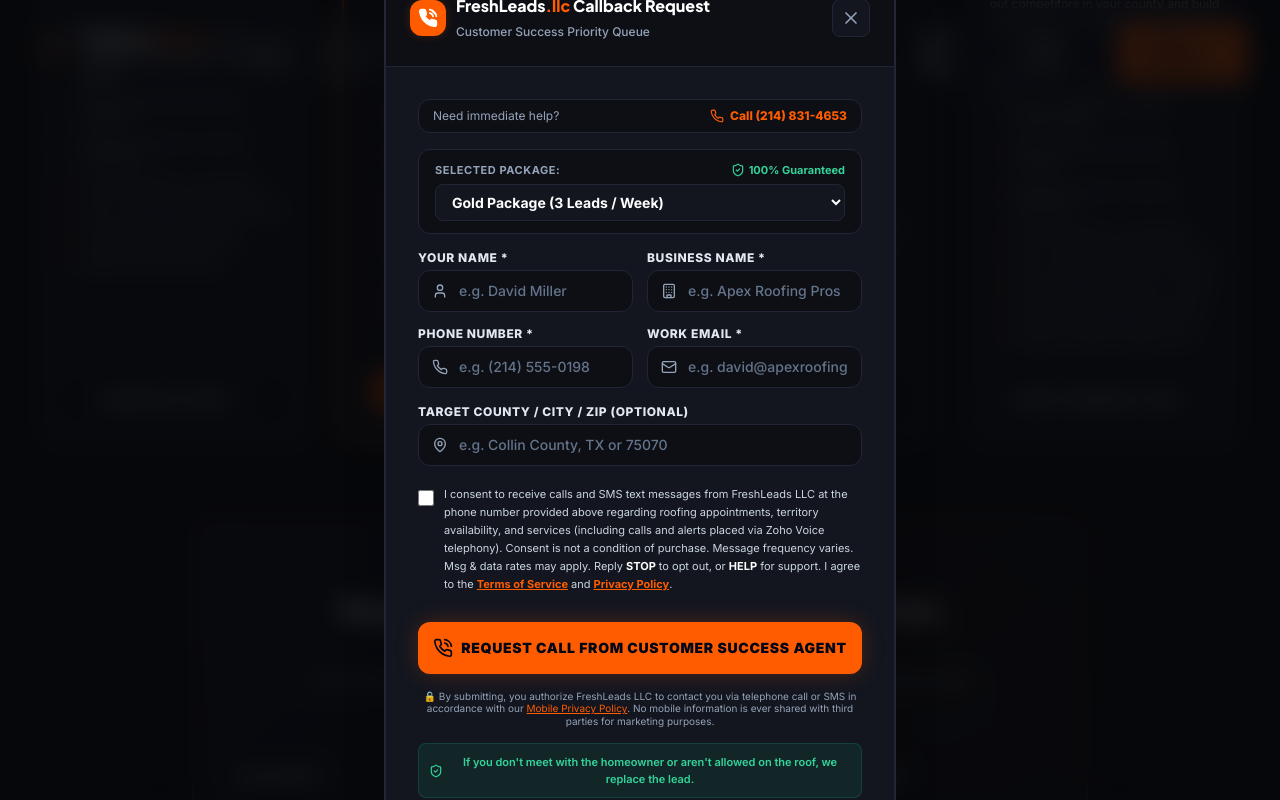
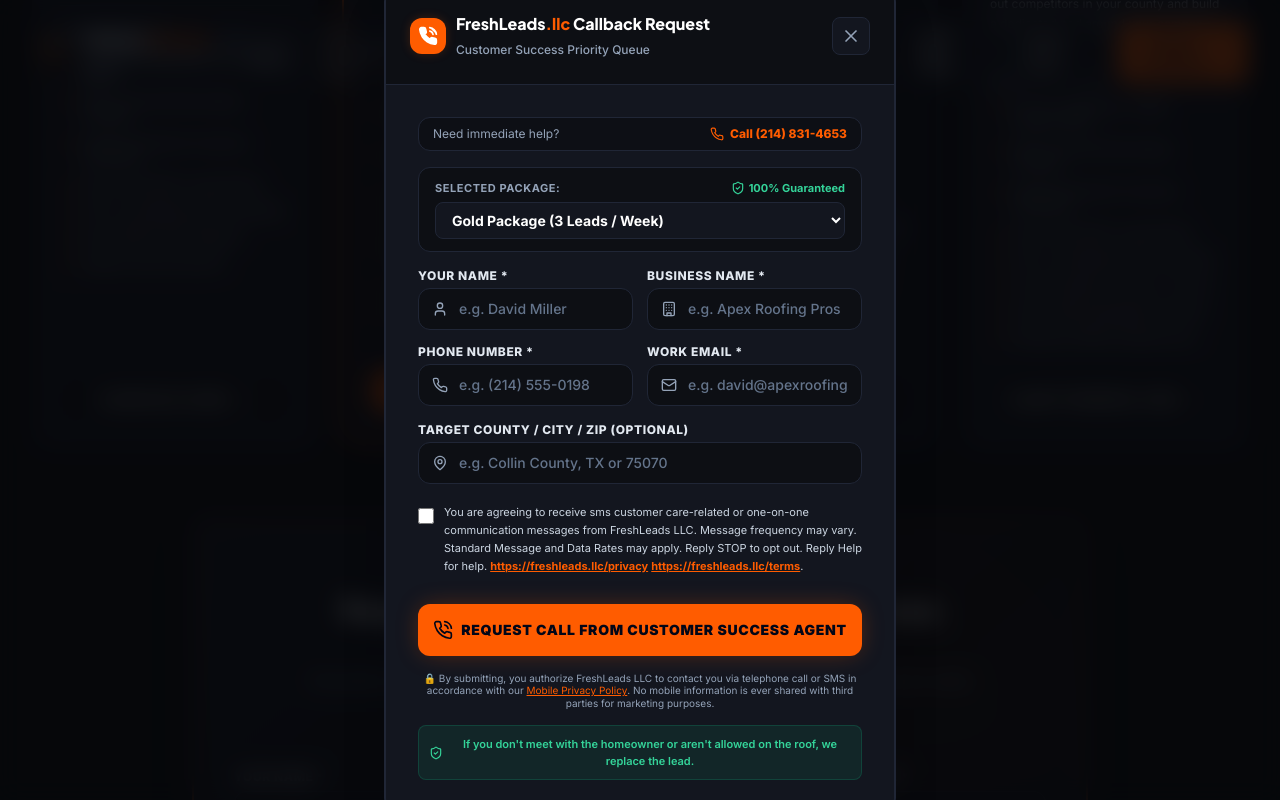
Before and after one commit to farmadvisorar-ux/freshleads-site, a React (Vite) app: page / in a window 1280 px wide. Both pictures are taken after a click on the button "CLAIM GOLD (3/WK)". Shown: the part 7772-8572 px from the top of the page. Built offline with nearby package versions, Linux system fonts and the light colour scheme.

Commit message:
Update TCR and 10DLC exact standardized opt-in and privacy policy statements with phone 214-831-4653

```diff
--- a/src/components/Footer.jsx
+++ b/src/components/Footer.jsx
@@ -198,16 +198,16 @@
         {/* TCPA / CTIA / 10DLC Carrier Communications Notice */}
         <div className="mt-8 pt-6 border-t border-fresh-border/50 text-[11px] text-slate-400 leading-relaxed text-center sm:text-left space-y-1">
           <p>
-            <strong className="text-slate-200">TCPA & 10DLC Communications Disclosure:</strong> By submitting your contact details or requesting territory information on FreshLeads.llc, you grant prior express consent to receive telephone calls and SMS/MMS text messages from FreshLeads LLC (including communications via Zoho Voice telephony) at the number provided. Consent is not a condition of purchase. Message frequency varies. Message & data rates may apply. You may reply <strong className="text-slate-200">STOP</strong> to cancel at any time, or <strong className="text-slate-200">HELP</strong> for support.
+            <strong className="text-slate-200">TCPA & 10DLC Communications Disclosure:</strong> You are agreeing to receive sms customer care-related or one-on-one communication messages from FreshLeads LLC. Message frequency may vary. Standard Message and Data Rates may apply. Reply STOP to opt out. Reply Help for help.{' '}
+            <a href="https://freshleads.llc/privacy" onClick={(e) => { e.preventDefault(); onNavigateToPrivacy?.(); }} className="text-fresh-orange underline hover:text-white">
+              https://freshleads.llc/privacy
+            </a>{' '}
+            <a href="https://freshleads.llc/terms" onClick={(e) => { e.preventDefault(); onNavigateToTerms?.(); }} className="text-fresh-orange underline hover:text-white">
+              https://freshleads.llc/terms
+            </a>.
           </p>
           <p className="text-slate-400">
-            <strong className="text-slate-200">Mobile Privacy Guarantee:</strong> No mobile information will be shared with third parties or affiliates for marketing or promotional purposes. Review our full{' '}
-            <button type="button" onClick={onNavigateToPrivacy} className="text-fresh-orange underline hover:text-white">
-              Privacy Policy
-            </button>{' '}and{' '}
-            <button type="button" onClick={onNavigateToTerms} className="text-fresh-orange underline hover:text-white">
-              Terms of Service
-            </button>.
+            <strong className="text-slate-200">Mobile Privacy Guarantee:</strong> We will not share your opt-in to an SMS campaign with any third party for purposes unrelated to providing you with the services of that campaign. All the above categories exclude text messaging originator opt-in data and consent; this information will not be shared with any third parties. Direct support: <a href="tel:2148314653" className="text-white hover:text-fresh-orange font-bold">(214) 831-4653</a>.
           </p>
         </div>
 
--- a/src/components/PricingTiers.jsx
+++ b/src/components/PricingTiers.jsx
@@ -405,20 +405,20 @@
                     className="mt-1 w-4 h-4 rounded border-fresh-border bg-fresh-dark text-fresh-orange focus:ring-fresh-orange accent-fresh-orange cursor-pointer shrink-0"
                   />
                   <span className="text-[11px] leading-relaxed text-slate-300 group-hover:text-white">
-                    I consent to receive calls and SMS text messages from FreshLeads LLC at the phone number provided above regarding roofing appointments, lead volume, and customer support (including calls placed via Zoho Voice telephony). Consent is not a condition of purchase. Message frequency varies. Msg & data rates may apply. Reply <strong className="text-white">STOP</strong> to opt out, or <strong className="text-white">HELP</strong> for support. I agree to the{' '}
+                    You are agreeing to receive sms customer care-related or one-on-one communication messages from FreshLeads LLC. Message frequency may vary. Standard Message and Data Rates may apply. Reply STOP to opt out. Reply Help for help.{' '}
                     <a
-                      href="/terms"
+                      href="https://freshleads.llc/privacy"
+                      onClick={(e) => { e.preventDefault(); onNavigateToPrivacy?.(); }}
+                      className="text-fresh-orange underline hover:text-white font-bold"
+                    >
+                      https://freshleads.llc/privacy
+                    </a>{' '}
+                    <a
+                      href="https://freshleads.llc/terms"
                       onClick={(e) => { e.preventDefault(); onNavigateToTerms?.(); }}
                       className="text-fresh-orange underline hover:text-white font-bold"
                     >
-                      Terms of Service
-                    </a>{' '}and{' '}
-                    <a
-                      href="/privacy"
-                      onClick={(e) => { e.preventDefault(); onNavigateToPrivacy?.(); }}
-                      className="text-fresh-orange underline hover:text-white font-bold"
-                    >
-                      Privacy Policy
+                      https://freshleads.llc/terms
                     </a>.
                   </span>
                 </label>
--- a/src/components/SmsOptIn.jsx
+++ b/src/components/SmsOptIn.jsx
@@ -246,7 +246,7 @@
                 </div>
               )}
 
-              {/* The Mandatory Opt-In Consent Checkbox */}
+              {/* The Mandatory Opt-In Consent Checkbox (TCR Standardized Formula) */}
               <div className="p-4 rounded-xl bg-fresh-dark border-2 border-fresh-border hover:border-fresh-orange/50 transition-colors">
                 <label htmlFor="smsConsentCheckbox" className="flex items-start gap-3 cursor-pointer text-left select-none">
                   <input
@@ -260,81 +260,91 @@
                   />
                   <span className="text-xs sm:text-sm leading-relaxed text-slate-200 font-medium">
                     <strong className="text-white block font-bold mb-1">
-                      ☑ Yes, I agree to receive SMS text messages from FreshLeads LLC
+                      ☑ Yes, I agree to receive SMS messages from FreshLeads LLC
                     </strong>
-                    By checking this box, I consent to receive recurring informational and transactional SMS text messages from FreshLeads LLC at the mobile phone number provided above regarding roofing leads, territory availability, appointment scheduling, and account updates. I understand that consent is not a condition of purchasing any services, message and data rates may apply, and message frequency varies. I can unsubscribe at any time by replying <strong className="text-white">STOP</strong>, or reply <strong className="text-white">HELP</strong> for assistance. I have read and agree to the{' '}
+                    You are agreeing to receive sms customer care-related or one-on-one communication messages from FreshLeads LLC. Message frequency may vary. Standard Message and Data Rates may apply. Reply STOP to opt out. Reply Help for help.{' '}
+                    <a
+                      href="https://freshleads.llc/privacy"
+                      onClick={(e) => { e.preventDefault(); onNavigateToPrivacy?.(); }}
+                      className="text-fresh-orange underline hover:text-white font-bold"
+                    >
+                      https://freshleads.llc/privacy
+                    </a>{' '}
+                    <a
+                      href="https://freshleads.llc/terms"
+                      onClick={(e) => { e.preventDefault(); onNavigateToTerms?.(); }}
+                      className="text-fresh-orange underline hover:text-white font-bold"
+                    >
+                      https://freshleads.llc/terms
+                    </a>.
+                  </span>
+                </label>
+              </div>
+
+              {/* Comprehensive Consent Breakdown Box (Covering Opt-In, Opt-Out, Help, & Privacy Link Explaining Data Usage) */}
+              <div className="p-5 rounded-xl bg-fresh-card border border-fresh-border text-xs text-slate-300 space-y-4">
+                <div className="font-extrabold text-white text-xs uppercase tracking-wider flex items-center gap-1.5 border-b border-fresh-border pb-2">
+                  <ShieldCheck className="w-4 h-4 text-emerald-400" />
+                  <span>TCR 10DLC Standardized Opt-In Disclosures</span>
+                </div>
+
+                {/* Exact Formula Display for Reviewers */}
+                <div className="p-3.5 rounded-lg bg-fresh-dark border border-fresh-border/80 text-[11px] font-mono text-slate-200 leading-relaxed">
+                  &quot;You are agreeing to receive sms customer care-related or one-on-one communication messages from FreshLeads LLC. Message frequency may vary. Standard Message and Data Rates may apply. Reply STOP to opt out. Reply Help for help. https://freshleads.llc/privacy https://freshleads.llc/terms&quot;
+                </div>
+
+                <div className="grid grid-cols-1 md:grid-cols-3 gap-3 pt-1">
+                  <div className="space-y-1">
+                    <strong className="text-emerald-400 block font-bold">1. Opt-In Confirmation</strong>
+                    <p className="text-[11px] text-slate-400 leading-relaxed">
+                      By submitting your information and checking the box above, you authorize FreshLeads LLC to send customer care or one-on-one text messages (SMS/MMS) to your mobile number.
+                    </p>
+                  </div>
+
+                  <div className="space-y-1">
+                    <strong className="text-amber-400 block font-bold">2. Opt-Out Options (STOP)</strong>
+                    <p className="text-[11px] text-slate-400 leading-relaxed">
+                      Reply <strong className="text-white">STOP</strong> to opt out at any time. You can also reply <strong className="text-white">CANCEL</strong>, <strong className="text-white">END</strong>, or <strong className="text-white">QUIT</strong>.
+                    </p>
+                  </div>
+
+                  <div className="space-y-1">
+                    <strong className="text-sky-400 block font-bold">3. Help & Support (HELP)</strong>
+                    <p className="text-[11px] text-slate-400 leading-relaxed">
+                      Reply <strong className="text-white">HELP</strong> for help, email <a href="mailto:info@freshleads.llc" className="text-fresh-orange underline">info@freshleads.llc</a>, or call <a href="tel:2148314653" className="text-white font-bold hover:text-fresh-orange underline">(214) 831-4653</a>.
+                    </p>
+                  </div>
+                </div>
+
+                {/* Exact TCR Privacy Statement Embedded */}
+                <div className="pt-3 border-t border-fresh-border/60 text-[11px] text-slate-300 leading-relaxed space-y-2">
+                  <div className="font-bold text-white flex items-center gap-1">
+                    <Lock className="w-3.5 h-3.5 text-fresh-orange" />
+                    <span>Privacy Policy Statement (Data Usage):</span>
+                  </div>
+                  <div className="p-3 rounded-lg bg-fresh-dark/90 border border-fresh-border/60 text-slate-200 space-y-2 font-sans">
+                    <p>
+                      &quot;We will not share your opt-in to an SMS campaign with any third party for purposes unrelated to providing you with the services of that campaign. We may share your Personal Data, including your SMS opt-in or consent status, with third parties that help us provide our messaging services, including but not limited to platform providers, phone companies, and any other vendors who assist us in the delivery of text messages.
+                    </p>
+                    <p className="font-bold text-white border-t border-fresh-border/40 pt-2">
+                      All the above categories exclude text messaging originator opt-in data and consent; this information will not be shared with any third parties.&quot;
+                    </p>
+                  </div>
+                  <p className="pt-1">
+                    Read the complete{' '}
                     <button
                       type="button"
                       onClick={onNavigateToPrivacy}
                       className="text-fresh-orange underline hover:text-white font-bold cursor-pointer"
                     >
-                      Privacy Policy
+                      Privacy Policy (https://freshleads.llc/privacy)
                     </button>{' '}and{' '}
                     <button
                       type="button"
                       onClick={onNavigateToTerms}
                       className="text-fresh-orange underline hover:text-white font-bold cursor-pointer"
                     >
-                      Terms of Service
-                    </button>.
-                  </span>
-                </label>
-              </div>
-
-              {/* Comprehensive Consent Breakdown Box (Covering Opt-In, Opt-Out, Help, & Privacy Link Explaining Data Usage) */}
-              <div className="p-5 rounded-xl bg-fresh-card border border-fresh-border text-xs text-slate-300 space-y-3">
-                <div className="font-extrabold text-white text-xs uppercase tracking-wider flex items-center gap-1.5 border-b border-fresh-border pb-2">
-                  <ShieldCheck className="w-4 h-4 text-emerald-400" />
-                  <span>Program Disclosures & Compliance Details</span>
-                </div>
-
-                <div className="grid grid-cols-1 md:grid-cols-3 gap-3 pt-1">
-                  <div className="space-y-1">
-                    <strong className="text-emerald-400 block font-bold">1. Opt-In Confirmation</strong>
-                    <p className="text-[11px] text-slate-400 leading-relaxed">
-                      By submitting your information and checking the box above, you authorize FreshLeads LLC to send text messages (SMS/MMS) to your mobile number.
-                    </p>
-                  </div>
-
-                  <div className="space-y-1">
-                    <strong className="text-amber-400 block font-bold">2. Opt-Out Options (STOP)</strong>
-                    <p className="text-[11px] text-slate-400 leading-relaxed">
-                      You may opt out at any time. Simply reply <strong className="text-white">STOP</strong>, <strong className="text-white">CANCEL</strong>, <strong className="text-white">END</strong>, or <strong className="text-white">QUIT</strong> to any SMS message to immediately cancel.
-                    </p>
-                  </div>
-
-                  <div className="space-y-1">
-                    <strong className="text-sky-400 block font-bold">3. Help & Support (HELP)</strong>
-                    <p className="text-[11px] text-slate-400 leading-relaxed">
-                      For help, reply <strong className="text-white">HELP</strong> to any message, email <a href="mailto:info@freshleads.llc" className="text-fresh-orange underline">info@freshleads.llc</a>, or call our direct phone line at <a href="tel:2148314653" className="text-white font-bold hover:text-fresh-orange underline">(214) 831-4653</a>.
-                    </p>
-                  </div>
-                </div>
-
-                {/* Data Usage & Privacy Guarantee with Direct Link */}
-                <div className="pt-2 border-t border-fresh-border/60 text-[11px] text-slate-300 leading-relaxed space-y-1">
-                  <div className="font-bold text-white flex items-center gap-1">
-                    <Lock className="w-3.5 h-3.5 text-fresh-orange" />
-                    <span>How Your Data Is Used & Mobile Privacy Guarantee:</span>
-                  </div>
-                  <p className="text-slate-400">
-                    We collect your name, company, and phone number solely to send you transactional lead alerts and service notifications. <strong className="text-white">No mobile information will be shared with third parties or affiliates for marketing or promotional purposes.</strong> All originator opt-in data and consent records exclude third-party sharing.
-                  </p>
-                  <p>
-                    Please review our full{' '}
-                    <button
-                      type="button"
-                      onClick={onNavigateToPrivacy}
-                      className="text-fresh-orange underline hover:text-white font-bold cursor-pointer"
-                    >
-                      Privacy Policy (Data Usage & Mobile Protection)
-                    </button>{' '}and{' '}
-                    <button
-                      type="button"
-                      onClick={onNavigateToTerms}
-                      className="text-fresh-orange underline hover:text-white font-bold cursor-pointer"
-                    >
-                      Terms of Service
+                      Terms of Service (https://freshleads.llc/terms)
                     </button>.
                   </p>
                 </div>
--- a/src/components/TerritoryCheckerModal.jsx
+++ b/src/components/TerritoryCheckerModal.jsx
@@ -276,20 +276,20 @@
                     className="mt-1 w-4 h-4 rounded border-fresh-border bg-fresh-dark text-fresh-orange focus:ring-fresh-orange accent-fresh-orange cursor-pointer shrink-0"
                   />
                   <span className="text-[11px] leading-relaxed text-slate-300 group-hover:text-white">
-                    I consent to receive calls and SMS text messages from FreshLeads LLC at the phone number provided above regarding roofing appointments, territory availability, and services (including calls and alerts placed via Zoho Voice telephony). Consent is not a condition of purchase. Message frequency varies. Msg & data rates may apply. Reply <strong className="text-white">STOP</strong> to opt out, or <strong className="text-white">HELP</strong> for support. I agree to the{' '}
+                    You are agreeing to receive sms customer care-related or one-on-one communication messages from FreshLeads LLC. Message frequency may vary. Standard Message and Data Rates may apply. Reply STOP to opt out. Reply Help for help.{' '}
                     <a
-                      href="/terms"
+                      href="https://freshleads.llc/privacy"
+                      onClick={(e) => { e.preventDefault(); onClose(); onNavigateToPrivacy?.(); }}
+                      className="text-fresh-orange underline hover:text-white font-bold"
+                    >
+                      https://freshleads.llc/privacy
+                    </a>{' '}
+                    <a
+                      href="https://freshleads.llc/terms"
                       onClick={(e) => { e.preventDefault(); onClose(); onNavigateToTerms?.(); }}
                       className="text-fresh-orange underline hover:text-white font-bold"
                     >
-                      Terms of Service
-                    </a>{' '}and{' '}
-                    <a
-                      href="/privacy"
-                      onClick={(e) => { e.preventDefault(); onClose(); onNavigateToPrivacy?.(); }}
-                      className="text-fresh-orange underline hover:text-white font-bold"
-                    >
-                      Privacy Policy
+                      https://freshleads.llc/terms
                     </a>.
                   </span>
                 </label>
```
Also changed, not shown: src/components/PrivacyPolicy.jsx (+20 -16 lines), src/components/TermsOfService.jsx (+11 -3 lines).
